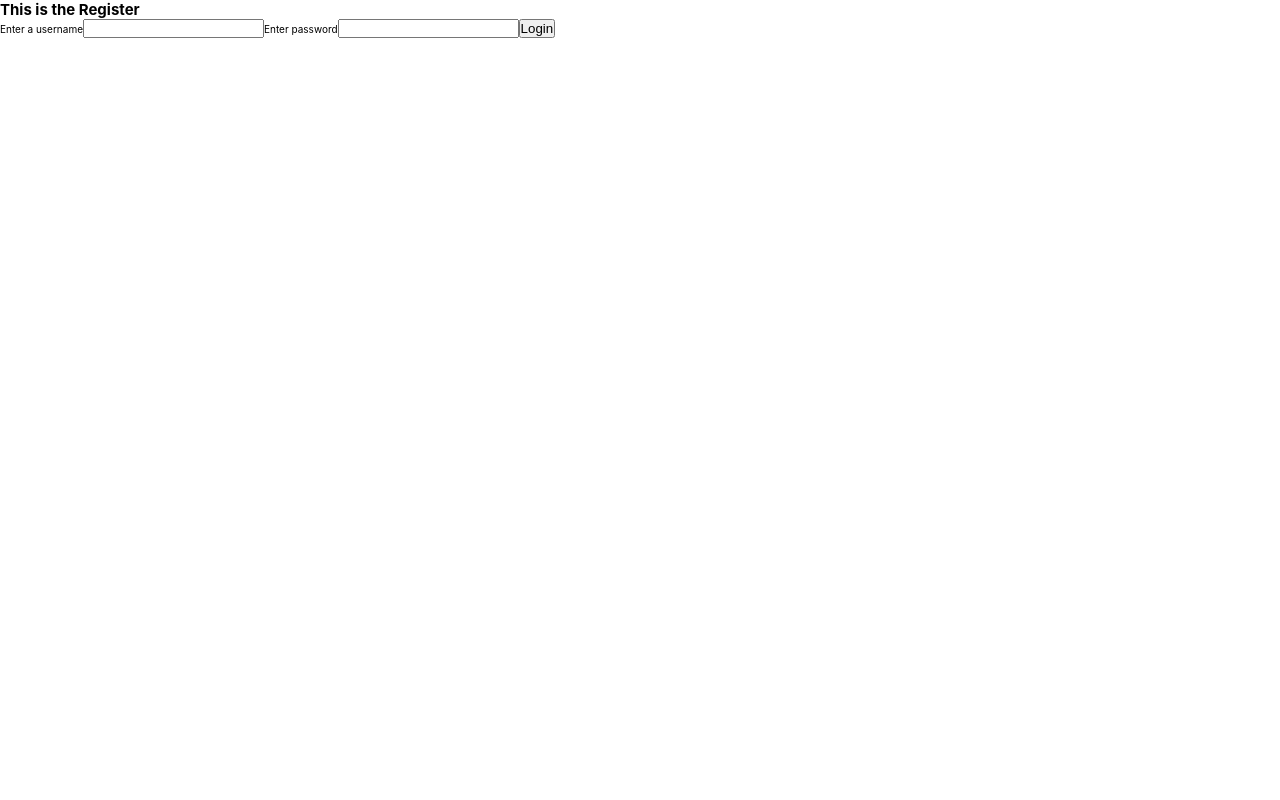
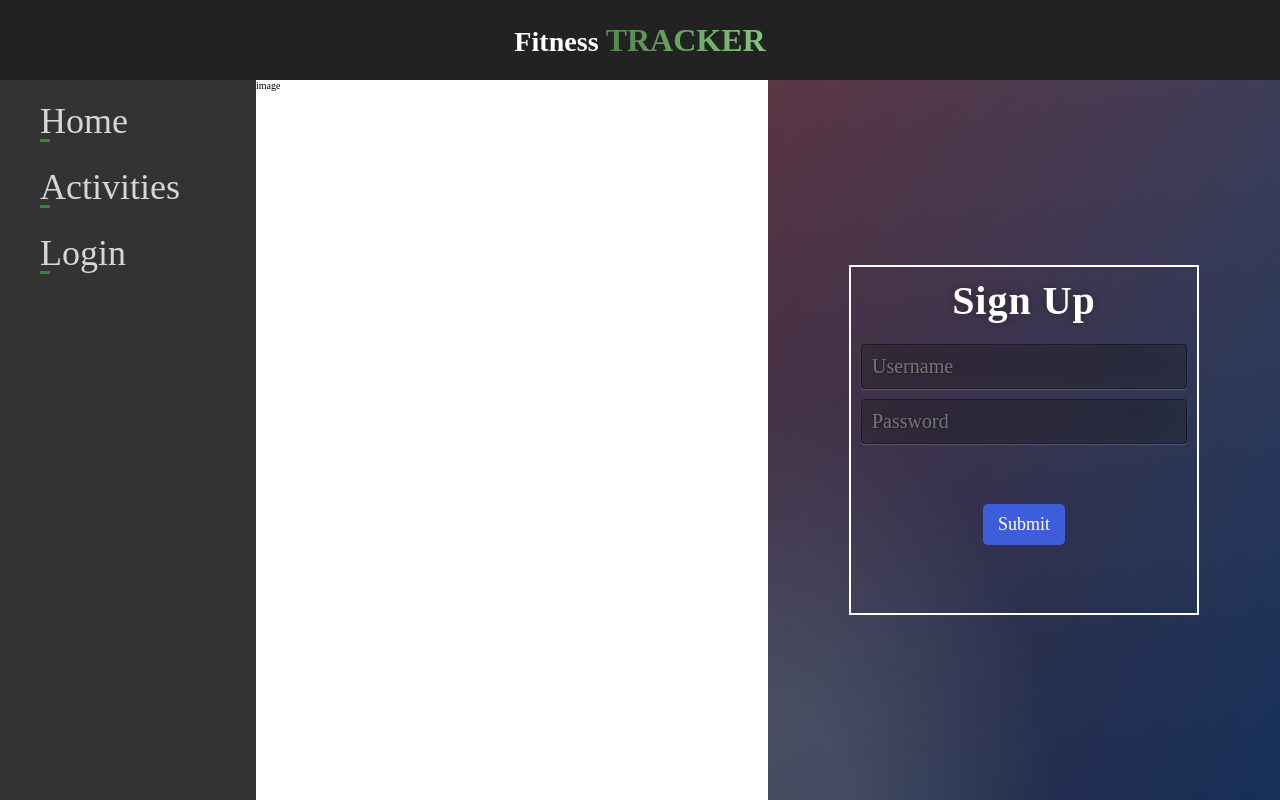
Before and after one commit to yeisonnn/FitnessTrackerReact, a React app: page /register in a window 1280 px wide. Built offline with nearby package versions, Linux system fonts and the light colour scheme; a web font is replaced by a local one.

Commit message:
CSS styling components

```diff
--- a/src/components/App.js
+++ b/src/components/App.js
@@ -12,7 +12,7 @@ import Home from './Home';
 function App() {
   return (
     <Routes>
-      <Route path="/home" element={<Home />} />
+      <Route path="/" element={<Home />} />
       <Route path="/Login" element={<Login />} />
       <Route path="/register" element={<Register />} />
       <Route path="/routines" element={<Routines />} />
--- a/src/components/Home.js
+++ b/src/components/Home.js
@@ -1,8 +1,9 @@
 import { Link } from 'react-router-dom';
-
+import React, { useState } from 'react';
 import classes from './Home.module.css';
 
 const Home = () => {
+  const [showLogin, setLogin] = useState(true);
   return (
     <section className={classes.mainHome}>
       <div className={classes['home-container']}>
@@ -11,8 +12,8 @@ const Home = () => {
             Welcome to <span>fitness </span>tracker
           </h1>
           <div>
-            <button className={`${classes.btn} ${classes.primary}`}>
-              <Link to="/login">Login</Link>
+            <button className={`${classes.btn} ${classes.secondary}`}>
+              <Link to="/login">Sign Up Now!</Link>
             </button>
           </div>
           <h3>Stay healthy - Get fit</h3>
--- a/src/components/Home.module.css
+++ b/src/components/Home.module.css
@@ -23,7 +23,6 @@
   height: 100%;
   color: #fff;
   position: relative;
-  z-index: 2;
 }
 
 .welcome {
--- /dev/null
+++ b/src/components/Layout.js
@@ -0,0 +1,20 @@
+import classes from './Layout.module.css';
+import Navbar from './Navbar';
+
+const Layout = (props) => {
+  return (
+    <div className={classes['layout-main']}>
+      <div className={classes['layout-header']}>
+        <h3>
+          Fitness <span>TRACKER</span>
+        </h3>
+      </div>
+      <div className={classes['layout-body']}>
+        <Navbar />
+        <div> {props.children}</div>
+      </div>
+    </div>
+  );
+};
+
+export default Layout;
--- /dev/null
+++ b/src/components/Layout.module.css
@@ -0,0 +1,37 @@
+@import url('https://fonts.googleapis.com/css2?family=Metamorphous&display=swap');
+
+.layout-main {
+  width: 100%;
+  font-family: 'Metamorphous', cursive;
+  display: grid;
+  grid-template-rows: 10vh 90vh;
+}
+
+.layout-header {
+  background-color: #222;
+  display: flex;
+  justify-content: center;
+  align-items: center;
+  color: #fff;
+  font-size: 2.4rem;
+}
+
+.layout-header h3 span {
+  background-image: radial-gradient(
+    circle 759px at -6.7% 50%,
+    rgba(80, 131, 73, 1) 0%,
+    rgba(140, 209, 131, 1) 26.2%,
+    rgba(178, 231, 170, 1) 50.6%,
+    rgba(144, 213, 135, 1) 74.1%,
+    rgba(75, 118, 69, 1) 100.3%
+  );
+  color: transparent;
+  -webkit-background-clip: text;
+  font-size: 3.2rem;
+}
+
+.layout-body {
+  display: grid;
+  grid-template-columns: 20% 1fr;
+  width: 100%;
+}
--- a/src/components/Login.js
+++ b/src/components/Login.js
@@ -1,43 +1,48 @@
-import React, {useState} from 'react';
+import React, { useState } from 'react';
 import classes from './Login.module.css';
 import { storeCurrentUser } from '../utils/auth';
 import { loginUser } from '../api';
+import Layout from './Layout';
 
 const Login = (props) => {
   const [username, setUsername] = useState('');
   const [password, setPassword] = useState('');
-    const [tokenUser, setTokenUser] = useState('')
+  const [tokenUser, setTokenUser] = useState('');
 
   async function handleSubmit(event) {
-
     event.preventDefault();
     const loginInfo = await loginUser(username, password);
     const token = loginInfo.token;
-        setTokenUser(token)
+    setTokenUser(token);
     const user = loginInfo.user.username;
     storeCurrentUser('token', token);
     storeCurrentUser('username', user);
 
     setUsername('');
     setPassword('');
-        console.log(loginInfo, "This is a click")
+    console.log(loginInfo, 'This is a click');
   }
 
-
-
-
   return (
-    <>
+    <Layout>
       <div className={classes['login-body']}>
         <div className={classes.box}>
           <form onSubmit={handleSubmit}>
             <span className={classes['text-center']}>login</span>
             <div className={classes['input-container']}>
-              <input type="text" value={username} onChange={(e) => setUsername(e.target.value)}/>
+              <input
+                type="text"
+                value={username}
+                onChange={(e) => setUsername(e.target.value)}
+              />
               <label>Username</label>
             </div>
             <div className={classes['input-container']}>
-              <input type="text" value ={password} onChange={(e) => setPassword(e.target.value)}/>
+              <input
+                type="text"
+                value={password}
+                onChange={(e) => setPassword(e.target.value)}
+              />
               <label>Password</label>
             </div>
             <button type="submit" className={classes.btn}>
@@ -46,7 +51,7 @@ const Login = (props) => {
           </form>
         </div>
       </div>
-    </>
+    </Layout>
   );
 };
 
--- /dev/null
+++ b/src/components/Navbar.js
@@ -0,0 +1,22 @@
+import classes from './Navbar.module.css';
+import { Link } from 'react-router-dom';
+
+const Navbar = () => {
+  return (
+    <nav className={classes.navbar}>
+      <ul className={classes.list}>
+        <li>
+          <Link to="/">Home</Link>
+        </li>
+        <li>
+          <Link to="/activities">Activities</Link>
+        </li>
+        <li>
+          <Link to="/Login">Login</Link>
+        </li>
+      </ul>
+    </nav>
+  );
+};
+
+export default Navbar;
--- /dev/null
+++ b/src/components/Navbar.module.css
@@ -0,0 +1,45 @@
+.navbar {
+  padding: 2rem;
+  background-color: #333;
+  height: 100%;
+}
+
+.list {
+  list-style: none;
+  color: #fff;
+  font-size: 3.6rem;
+  display: flex;
+  flex-direction: column;
+  gap: 2.4rem;
+  margin-left: 2rem;
+  cursor: pointer;
+}
+
+.list li {
+  transition: all 0.3s;
+  position: relative;
+  opacity: 0.8;
+}
+
+.list li:hover {
+  opacity: 1;
+}
+
+.list li a {
+  text-decoration: none;
+  color: #fff;
+}
+.list li::before {
+  content: '';
+  display: inline-block;
+  width: 10px;
+  height: 3px;
+  background-color: #2f9e44;
+  position: absolute;
+  bottom: 0;
+  transition: all 0.5s;
+}
+
+.list li:hover::before {
+  width: 90%;
+}
--- a/src/components/Register.js
+++ b/src/components/Register.js
@@ -1,17 +1,18 @@
 import React, { useState } from 'react';
 import { storeCurrentUser } from '../utils/auth';
 import { registerUser } from '../api';
-
+import Layout from './Layout';
+import classes from './Register.module.css';
 
 const Register = () => {
   const [username, setUsername] = useState('');
   const [password, setPassword] = useState('');
-  const [tokenUser, setTokenUser] = useState('')
+  const [tokenUser, setTokenUser] = useState('');
 
   const registerUserHandler = async () => {
     const registrationInfo = await registerUser(username, password);
     const token = registrationInfo.token;
-    setTokenUser(token)
+    setTokenUser(token);
     const user = registrationInfo.user.username;
     storeCurrentUser('token', token);
     storeCurrentUser('username', user);
@@ -22,8 +23,36 @@ const Register = () => {
   };
 
   return (
-    <>
-      <h2>This is the Register</h2>
+    <Layout>
+      <div className={classes['register-main']}>
+        <div className={classes['register-photo']}>image</div>
+        <div className={classes['register-form']}>
+          <div className={classes['register-login']}>
+            <h1>Sign Up</h1>
+            <form className={classes.form}>
+              <input
+                type="text"
+                placeholder="Username"
+                id="username"
+                value={username}
+              />
+              <input type="password" placeholder="Password" />
+              <div className={classes['register-btn']}>
+                <button type="submit">Submit</button>
+              </div>
+            </form>
+          </div>
+        </div>
+      </div>
+    </Layout>
+  );
+};
+
+export default Register;
+
+/*
+
+ <h2>This is the Register</h2>
       <label>Enter a username</label>
       <input
         type="text"
@@ -39,8 +68,4 @@ const Register = () => {
         onChange={(e) => setPassword(e.target.value)}
       />
       <button onClick={registerUserHandler}>Login</button>
-    </>
-  );
-};
-
-export default Register;
+*/
--- /dev/null
+++ b/src/components/Register.module.css
@@ -0,0 +1,101 @@
+.register-main {
+  display: grid;
+  grid-template-columns: repeat(2, 1fr);
+  /* padding: 2rem; */
+  height: 100%;
+}
+
+.register-form {
+  display: flex;
+  justify-content: center;
+  align-items: center;
+  width: 100%;
+  height: 100%;
+  background: #092756;
+  color: #fff;
+  background: -webkit-radial-gradient(
+      0% 100%,
+      ellipse cover,
+      rgba(104, 128, 138, 0.4) 10%,
+      rgba(138, 114, 76, 0) 40%
+    ),
+    -webkit-linear-gradient(top, rgba(57, 173, 219, 0.25) 0%, rgba(
+            42,
+            60,
+            87,
+            0.4
+          )
+          100%),
+    -webkit-linear-gradient(-45deg, #670d10 0%, #092756 100%);
+  background: -webkit-radial-gradient(
+      0% 100%,
+      ellipse cover,
+      rgba(104, 128, 138, 0.4) 10%,
+      rgba(138, 114, 76, 0) 40%
+    ),
+    linear-gradient(
+      to bottom,
+      rgba(57, 173, 219, 0.25) 0%,
+      rgba(42, 60, 87, 0.4) 100%
+    ),
+    linear-gradient(135deg, #670d10 0%, #092756 100%);
+}
+
+.register-login {
+  width: 350px;
+  height: 350px;
+  border: 2px solid #fff;
+  padding: 1rem;
+}
+
+.register-login h1 {
+  text-shadow: 0 0 10px rgba(0, 0, 0, 0.3);
+  letter-spacing: 1px;
+  text-align: center;
+  font-size: 4rem;
+  margin-bottom: 2rem;
+}
+
+.form input {
+  width: 100%;
+  font-family: inherit;
+  margin-bottom: 1rem;
+  background: rgba(0, 0, 0, 0.3);
+  border: none;
+  outline: none;
+  padding: 1rem;
+  font-size: 2rem;
+  color: #fff;
+  text-shadow: 1px 1px 1px rgba(0, 0, 0, 0.3);
+  border: 1px solid rgba(0, 0, 0, 0.3);
+  border-radius: 4px;
+  box-shadow: inset 0 -5px 45px rgba(100, 100, 100, 0.2),
+    0 1px 1px rgba(255, 255, 255, 0.2);
+  -webkit-transition: box-shadow 0.5s ease;
+  transition: box-shadow 0.5s ease;
+}
+
+.form input:focus {
+  box-shadow: inset 0 -5px 45px rgba(100, 100, 100, 0.4),
+    0 1px 1px rgba(255, 255, 255, 0.2);
+}
+
+.register-btn {
+  margin-top: 5rem;
+  text-align: center;
+}
+
+.register-btn button {
+  padding: 1rem 1.5rem;
+  border: none;
+  font-size: 1.8rem;
+  font-family: inherit;
+  border-radius: 5px;
+  cursor: pointer;
+  background-color: hsl(228, 69%, 55%);
+  color: #fff;
+}
+
+.register-btn button:hover {
+  background-color: hsl(228, 69%, 58%);
+}
--- a/src/components/Routines.js
+++ b/src/components/Routines.js
@@ -1,6 +1,7 @@
 import React, { useState, useEffect } from 'react';
-
 import { showPublicRoutines } from '../api';
+import Layout from './Layout';
+import classes from './Routines.module.css';
 
 const Routines = () => {
   const [publicRoutines, setPublicRoutines] = useState([]);
@@ -19,8 +20,14 @@ const Routines = () => {
   }, []);
 
   return (
-    <>
-      <h2>this is public routines</h2>
+    <Layout>
+      <div className={classes['routines-main']}>
+        <div className={classes['routines-header']}>
+          <h2>
+            Public <span>Routines</span>
+          </h2>
+        </div>
+        <div className={classes['routines-body']}>
           <ul>
             {publicRoutines.map((rtn) => (
               <li key={rtn.id}>
@@ -28,7 +35,9 @@ const Routines = () => {
               </li>
             ))}
           </ul>
-    </>
+        </div>
+      </div>
+    </Layout>
   );
 };
 
--- /dev/null
+++ b/src/components/Routines.module.css
@@ -0,0 +1,34 @@
+@import url('https://fonts.googleapis.com/css2?family=Shadows+Into+Light&display=swap');
+
+.routines-main {
+  padding: 2rem;
+}
+
+.routines-header {
+  box-shadow: rgba(0, 0, 0, 0.15) 1.95px 1.95px 2.6px;
+
+  margin-bottom: 2rem;
+}
+
+.routines-header h2 {
+  font-size: 4rem;
+  color: #666;
+  background-color: hsl(210, 16%, 96%);
+
+  /* clip-path: polygon(5% 0%, 100% 0%, 95% 100%, 0% 100%); */
+  text-align: center;
+  text-shadow: 1px 1px 1px #999;
+}
+
+.routines-header span {
+  color: #e67700;
+  text-shadow: 2px 2px 1px rgba(0, 0, 0, 0.4);
+  font-size: 7rem;
+  font-family: 'Shadows Into Light', cursive;
+  letter-spacing: 2px;
+}
+.routines-body {
+  display: grid;
+  grid-template-rows: repeat(2, minmax(250px, min-content));
+  grid-template-columns: repeat(auto-fit, minmax(150px, 1fr));
+}
```
Also changed, not shown: src/images/pexels-tembela-bohle-963697.webp (added). Lines whose indentation alone changed are shown as unchanged.
